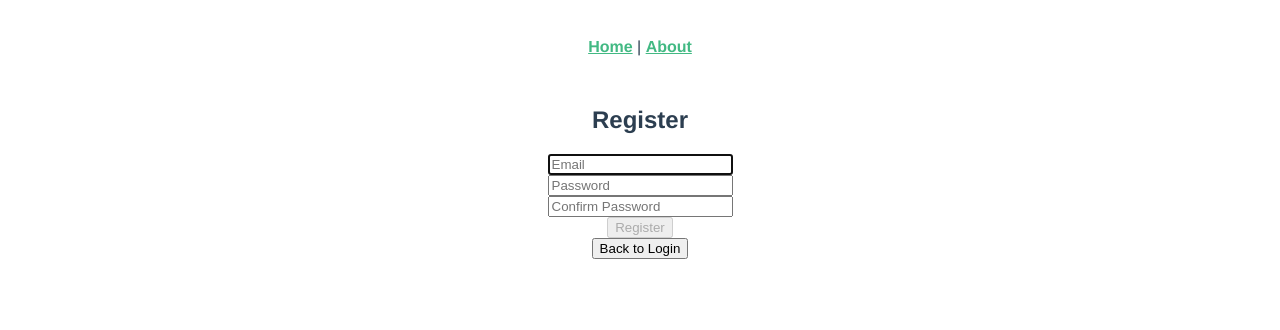
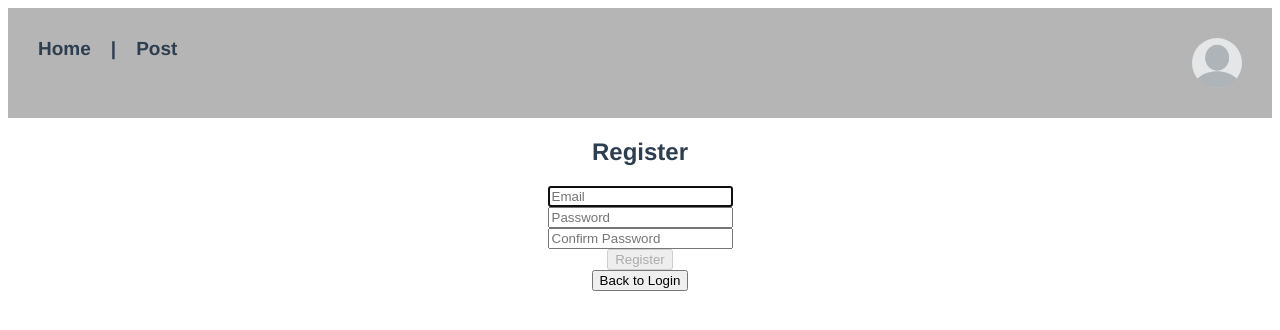
Before and after one commit to SocraticJunkieWannabe/HW3_WAD_PS5_GroupD, a Vue app: page /#/signup in a window 1280 px wide. Shown: the top 330 px of the page. Built offline with nearby package versions, Linux system fonts and the light colour scheme.

Commit message:
import header from previous homework, need to implement code for dropdwon from profile

```diff
--- a/src/components/Header.vue
+++ b/src/components/Header.vue
@@ -1,7 +1,27 @@
 <template>
   <nav>
-    <router-link to="/">Home</router-link> |
-    <router-link to="/about">About</router-link>
+    <div class="navbar-left">
+      <router-link to="/">Home</router-link>
+      <li> | </li>
+      <router-link to="/post">Post</router-link>
+    </div>
+
+
+    <div class="navbar-right">
+        <div class="dropdown-container">
+
+            <button class="dropButton" id="dropButton">
+              <img src="../assets/imgs/blank_profile.webp" alt="Blank Profile" width="50" height="50">
+            </button>
+
+            <div class="dropdown-menu" id="dropdownMenu">
+                <a id="dropdownUsername">Username</a>
+                <a id="dropdownEmail">Email</a>
+                <router-link to="/signup">Sign Up</router-link>
+            </div>
+
+        </div>
+      </div>
   </nav>
   <router-view/>
 </template>
@@ -13,22 +33,159 @@ export default {
     msg: String
   }
 }
+
+//integrate code for dropdown menu
+
 </script>
 
 <!-- Add "scoped" attribute to limit CSS to this component only -->
 <style scoped>
-h3 {
-  margin: 40px 0 0;
+:root {
+  --pale-dogwood: rgb(202, 210, 235);
+  --bistre: #2C2418ff;
+  --mountbatten-pink: #8F7FA3ff;
+  --silver-lake-blue: #6991C2ff;
+  --powder-blue: rgb(6, 7, 7);
 }
-ul {
-  list-style-type: none;
-  padding: 0;
+
+/* navigation */
+nav {
+  display: flex;
+  justify-content: space-between; /* pushes items to edges */
+  background-color: var(--pale-dogwood, #b6b5b5);
+  padding: 30px;
+  position: sticky;   /* sticks to top when scrolling */
+  top: 0;
+  z-index: 100;
 }
-li {
-  display: inline-block;
-  margin: 0 10px;
+
+.navbar-right,
+.navbar-left{
+  list-style: none;
+
+  display: flex;
+  gap: 20px;
+
+  color: var(--silver-lake-blue);
+  text-decoration: none;
+  font-weight: bold;
+  font-size: 19px;
+  transition: color 0.2s ease;
 }
-a {
-  color: #42b983;
+
+nav div a {
+  color: var(--silver-lake-blue);
+  text-decoration: none;
+  font-weight: bold;
+  font-size: 19px;
+  transition: color 0.2s ease;
 }
+
+nav div a:hover {
+  color: var(--bistre);;
+}
+
+nav img {
+  border-radius: 50%;
+}
+
+/* Dropdown container */
+.dropdown-container {
+    position: relative;
+    display: inline-block;
+}
+
+/* The button that shows the avatar (top right) */
+.dropButton {
+    background-color: transparent;
+    border: none;
+    padding: 0;
+    cursor: pointer;
+
+    /* keep roughly circular avatar like you had */
+    border-radius: 50%;
+    line-height: 0; /* remove extra clickable white space around img */
+    display: flex;
+    align-items: center;
+    justify-content: center;
+}
+
+/* The avatar image inside the button */
+.dropButton img {
+    width: 50px;
+    height: 50px;
+    border-radius: 50%;
+
+    /* make it feel like it belongs to your theme: */
+    border: 2px solid var(--bistre);
+    object-fit: cover;
+}
+
+/* The dropdown menu panel */
+.dropdown-menu {
+    display: none; /* Hidden by default; JS toggles .show */
+
+    position: absolute;
+    top: 100%;          /* directly under the avatar button */
+    right: 0;           /* align to the right edge */
+    margin-top: 8px;
+
+    min-width: 180px;
+    background-color: var(--pale-dogwood);
+    color: var(--bistre);
+
+    border: 1px solid var(--bistre);
+    border-radius: 8px;
+
+    box-shadow: 0 8px 16px rgba(0,0,0,0.2);
+    z-index: 1000;
+
+    font-family: system-ui, -apple-system, BlinkMacSystemFont, "Inter", Roboto, sans-serif;
+    font-size: 14px;
+    line-height: 1.4;
+    text-align: left;
+    overflow: hidden; /* so hover highlight doesn't bleed past rounded corners */
+}
+
+/* When the menu is visible */
+.dropdown-menu.show {
+    display: block;
+}
+
+/* Rows inside dropdown */
+.dropdown-menu a {
+    display: block;
+    padding: 12px 16px;
+    text-decoration: none;
+    background-color: transparent;
+    color: var(--bistre);
+    word-break: break-word;
+    white-space: normal;
+    font-weight: 500;
+    transition: background-color 0.2s;
+}
+
+/* Only make hover effect on clickable rows (like logout) */
+.dropdown-menu a[href] {
+    cursor: pointer;
+    color: var(--silver-lake-blue);
+    font-weight: bold;
+}
+
+.dropdown-menu a[href]:hover {
+    background-color: rgba(0,0,0,0.07);
+}
+
+/* Corner rounding for the first and last items */
+.dropdown-menu a:first-child {
+    border-radius: 8px 8px 0 0;
+}
+
+.dropdown-menu a:last-child {
+    border-radius: 0 0 8px 8px;
+}
+
+
+
+
 </style>
--- a/src/components/Signup.vue
+++ b/src/components/Signup.vue
@@ -43,9 +43,6 @@
 </template>
 
 <script>
-import Header from './Header.vue'
-import Footer from './Footer.vue'
-
 export default {
   name: 'Signup',
   components: {
--- a/src/router/index.js
+++ b/src/router/index.js
@@ -2,6 +2,7 @@ import { createRouter, createWebHashHistory } from 'vue-router'
 import defaultPage from '../views/DefaultView.vue'
 import homePage from '../views/HomeView.vue'
 import Signup from '../components/Signup.vue'
+import NewPost from '../views/NewPostView.vue'
 
 const routes = [
   {
@@ -20,12 +21,9 @@ const routes = [
     component: Signup
   },
   {
-    path: '/about',
-    name: 'about',
-    // route level code-splitting
-    // this generates a separate chunk (about.[hash].js) for this route
-    // which is lazy-loaded when the route is visited.
-    component: () => import(/* webpackChunkName: "about" */ '../views/AboutView.vue')
+    path: '/post',
+    name: 'post',
+    component: NewPost
   }
 ]
 
--- a/src/views/AboutView.vue
+++ /dev/null
@@ -1,5 +0,0 @@
-<template>
-  <div class="about">
-    <h1>This is an about page</h1>
-  </div>
-</template>
--- /dev/null
+++ b/src/views/NewPostView.vue
@@ -0,0 +1,5 @@
+<template>
+  <div class="new_post">
+    <h1>This is a new post page</h1>
+  </div>
+</template>
```
